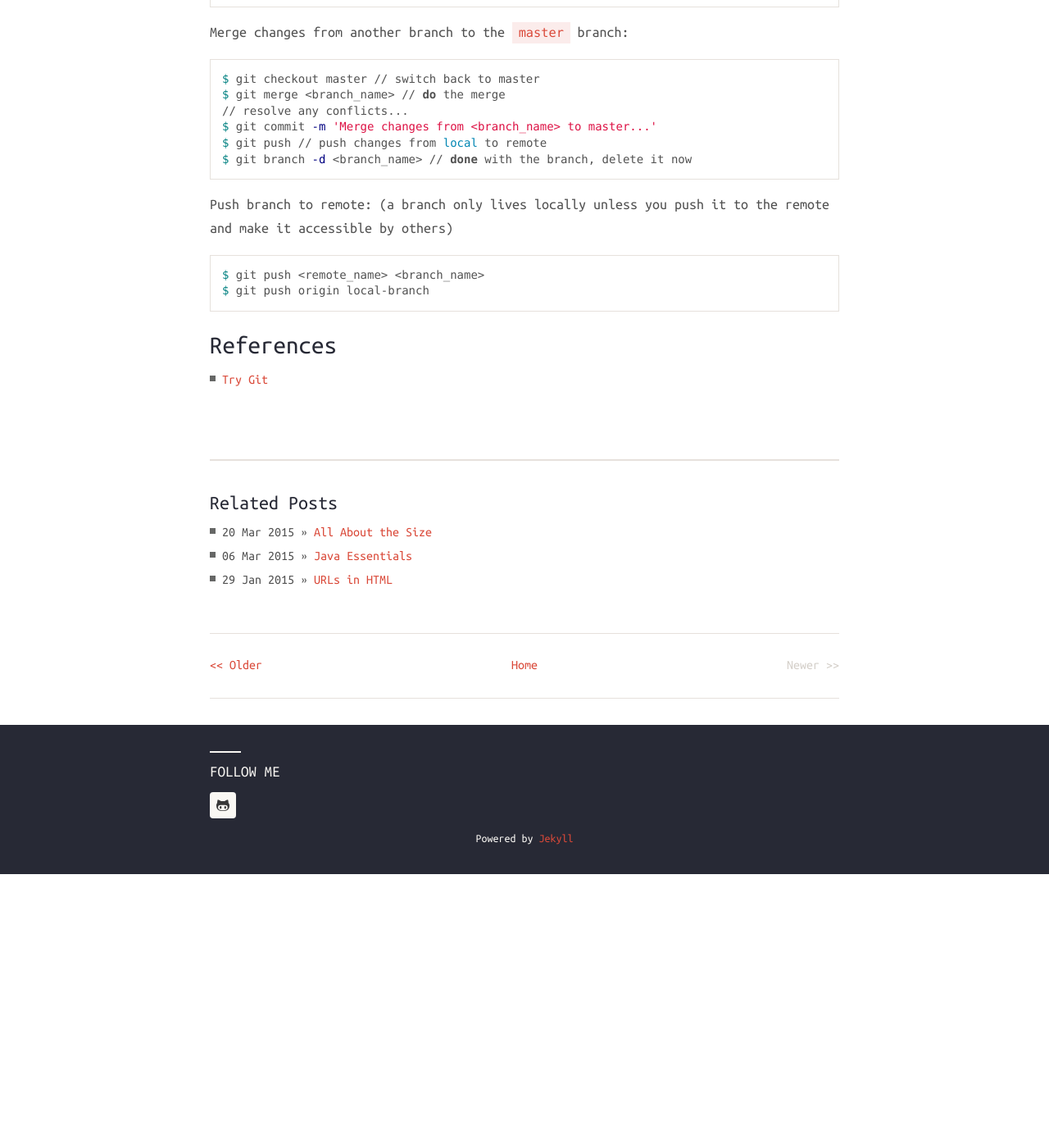
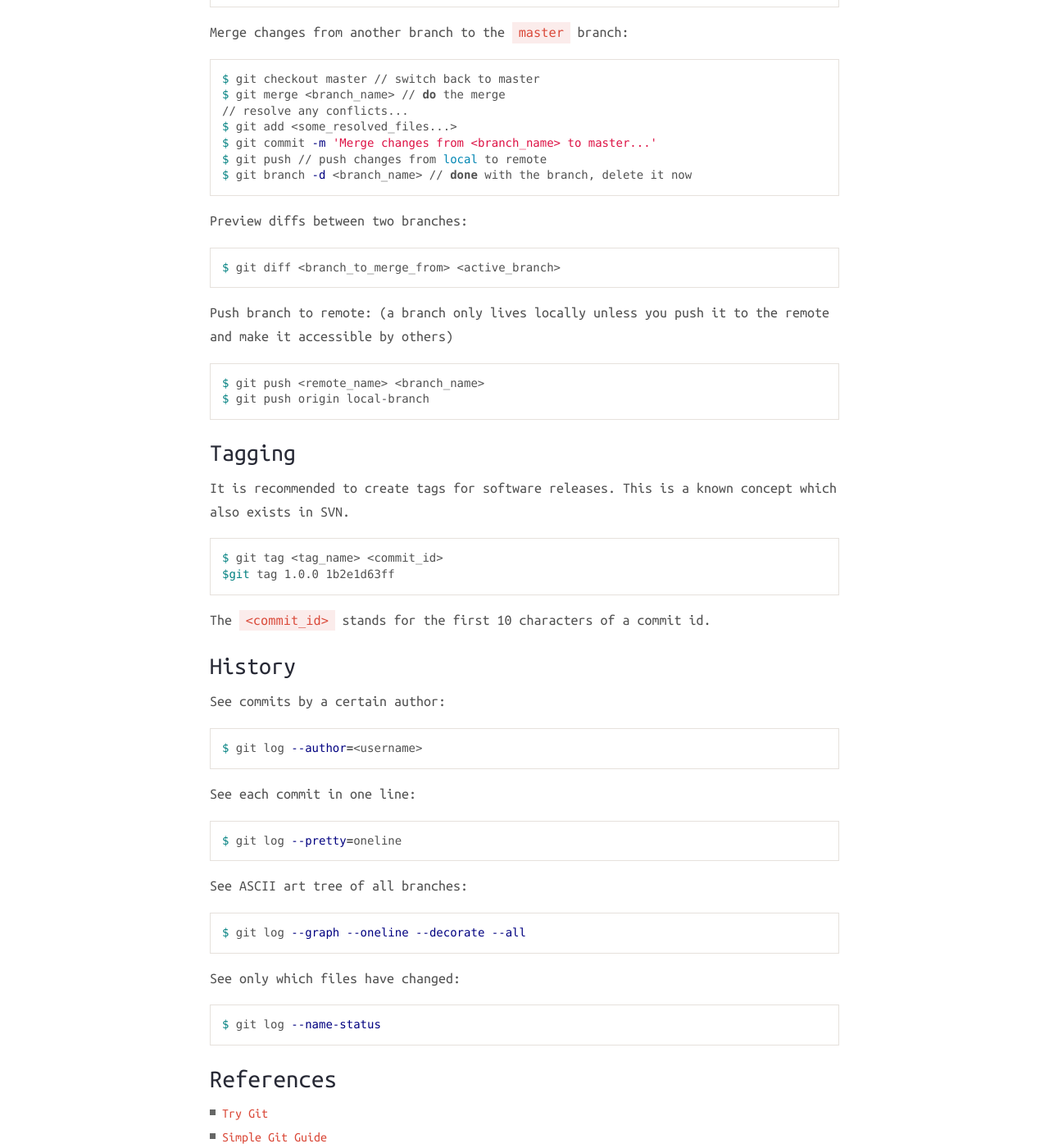
Before and after one commit to haixuanc/haixuanc.github.io, a Jekyll site: the page built from _posts/2015-03-31-git-essentials.markdown, in a window 1280 px wide and 1400 px high, scrolled down 2979 px. Shown: the whole window at 82% size. Built offline with Jekyll 4.4.1, drawn with Linux system fonts in a browser that asks for light colours; nearby versions of some CDN libraries; before the commit the page ends 4045 px from its top, so only the background shows below that.

Commit message:
Update 2015-03-31-git-essentials.markdown

````diff
--- a/_posts/2015-03-31-git-essentials.markdown
+++ b/_posts/2015-03-31-git-essentials.markdown
@@ -120,9 +120,15 @@ Merge changes from another branch to the `master` branch:
 $ git checkout master // switch back to master
 $ git merge <branch_name> // do the merge
 // resolve any conflicts...
+$ git add <some_resolved_files...>
 $ git commit -m 'Merge changes from <branch_name> to master...'
 $ git push // push changes from local to remote
 $ git branch -d <branch_name> // done with the branch, delete it now
+```
+
+Preview diffs between two branches:
+```bash
+$ git diff <branch_to_merge_from> <active_branch>
 ```
 
 Push branch to remote:
@@ -132,6 +138,38 @@ $ git push <remote_name> <branch_name>
 $ git push origin local-branch
 ```
 
+### Tagging
+
+It is recommended to create tags for software releases. This is a known concept which also exists in SVN.
+```bash
+$ git tag <tag_name> <commit_id>
+$git tag 1.0.0 1b2e1d63ff
+```
+The `<commit_id>` stands for the first 10 characters of a commit id.
+
+### History
+
+See commits by a certain author:
+```bash
+$ git log --author=<username>
+```
+
+See each commit in one line:
+```bash
+$ git log --pretty=oneline
+```
+
+See ASCII art tree of all branches:
+```bash
+$ git log --graph --oneline --decorate --all
+```
+
+See only which files have changed:
+```bash
+$ git log --name-status
+```
+
 ## References
 
 - [Try Git](https://try.github.io)
+- [Simple Git Guide](http://rogerdudler.github.io/git-guide/)
````
